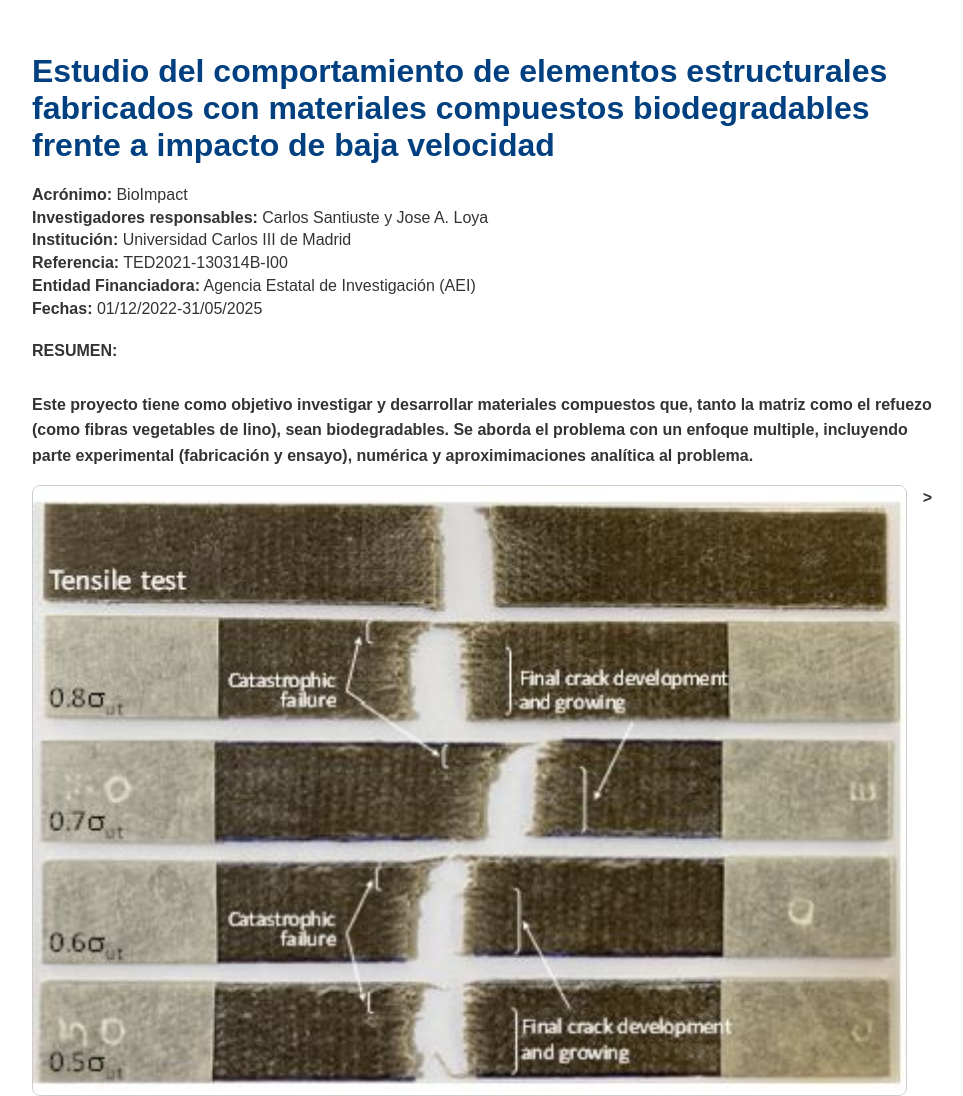
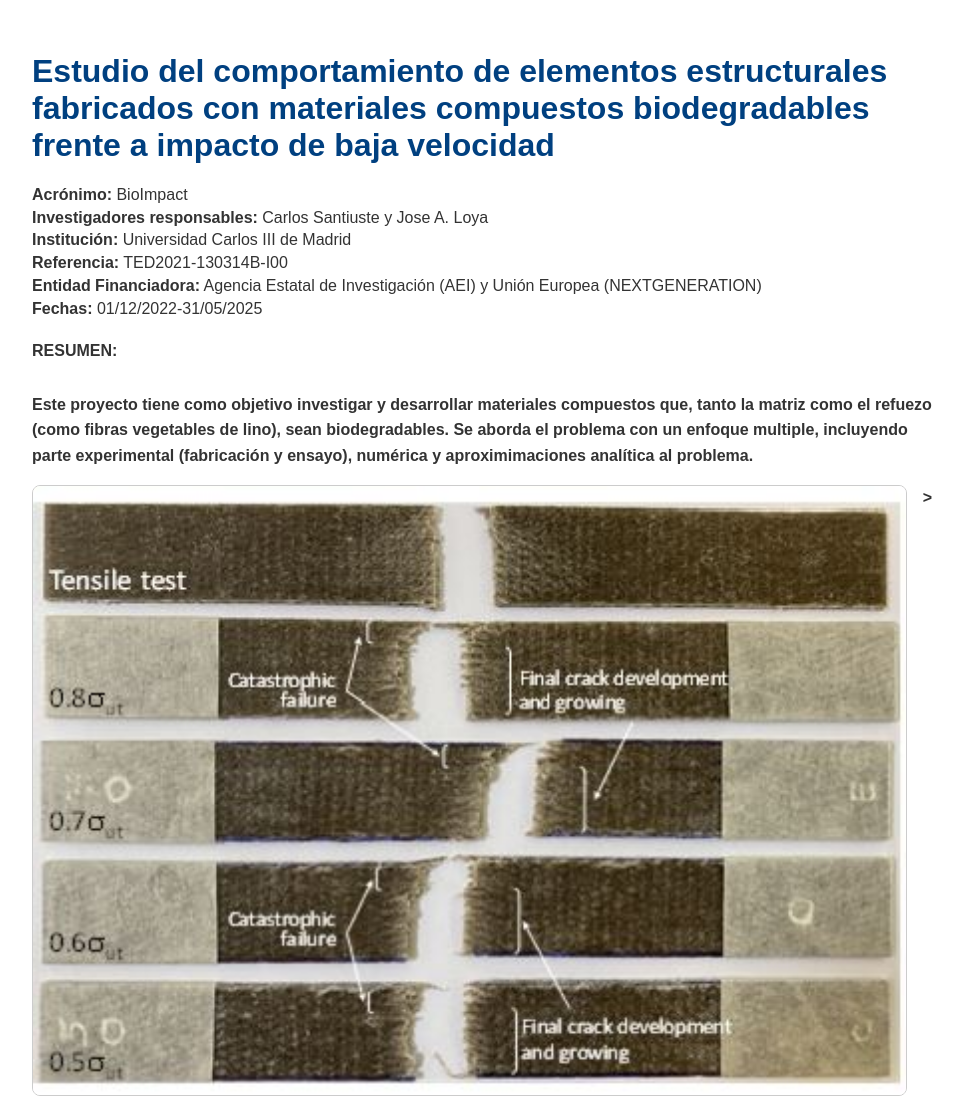
Before and after one commit to jaloya/BioImpact, a plain HTML site: page index.html in a window 1280 px wide. Shown: the top 1096 px of the page, without its empty margins (158-1121 px from the left). Drawn offline with Linux system fonts and the light colour scheme.

Commit message:
Update index.html

```diff
--- a/index.html
+++ b/index.html
@@ -66,7 +66,7 @@
       <p><strong>Investigadores responsables:</strong> Carlos Santiuste y Jose A. Loya</p>
       <p><strong>Institución:</strong> Universidad Carlos III de Madrid</p>
       <p><strong>Referencia:</strong> TED2021-130314B-I00</p>
-      <p><strong>Entidad Financiadora:</strong> Agencia Estatal de Investigación (AEI)</p>
+      <p><strong>Entidad Financiadora:</strong> Agencia Estatal de Investigación (AEI) y Unión Europea (NEXTGENERATION)</p>
       <p><strong>Fechas:</strong> 01/12/2022-31/05/2025</p>
     </div>
 
```
